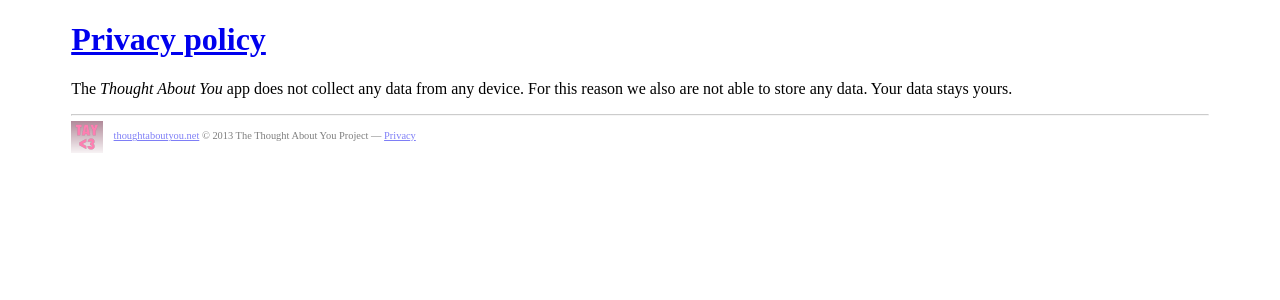
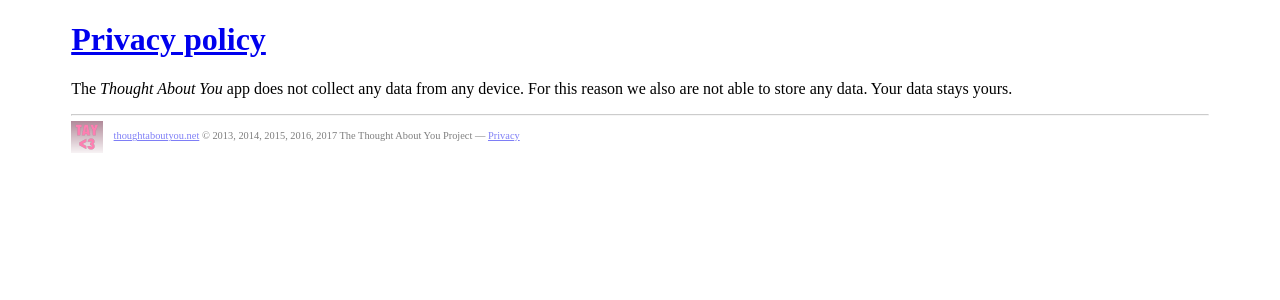
Before and after one commit to thoughtaboutyou/thoughtaboutyou.github.io, a Jekyll site: the page built from about/privacy/index.md, in a window 1280 px wide. Shown: the top 300 px of the page. Built offline with Jekyll 4.4.1, drawn with Linux system fonts in a browser that asks for light colours; some web fonts are replaced.

Commit message:
Update copyright years

```diff
--- a/_layouts/page.html
+++ b/_layouts/page.html
@@ -24,7 +24,7 @@
     {{ content }}
   <footer class="container">
     <hr />
-    <a href="/"><img src="/resources/images/logo/square-32.png" alt="Thought About You logotype" title="Thought About You logotype" />{{ site.projectUrlReadable }}</a> &copy; 2013 The Thought About You Project — <a href="/about/privacy/">Privacy</a>
+    <a href="/"><img src="/resources/images/logo/square-32.png" alt="Thought About You logotype" title="Thought About You logotype" />{{ site.projectUrlReadable }}</a> &copy; 2013, 2014, 2015, 2016, 2017 The Thought About You Project — <a href="/about/privacy/">Privacy</a>
   </footer>
  <!--<script type="text/javascript" src="/resources/javascript/main.js"></script>-->
  {% include ga.html %}
```
Also changed, not shown: README.md.
